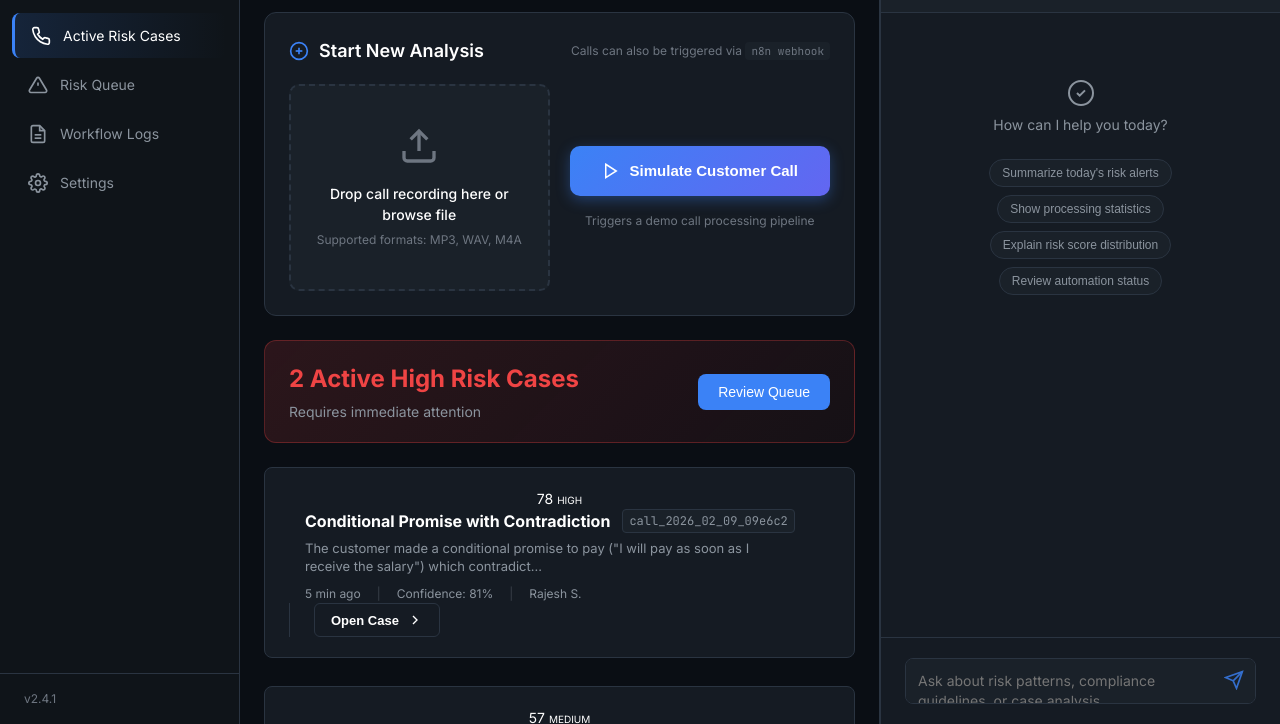
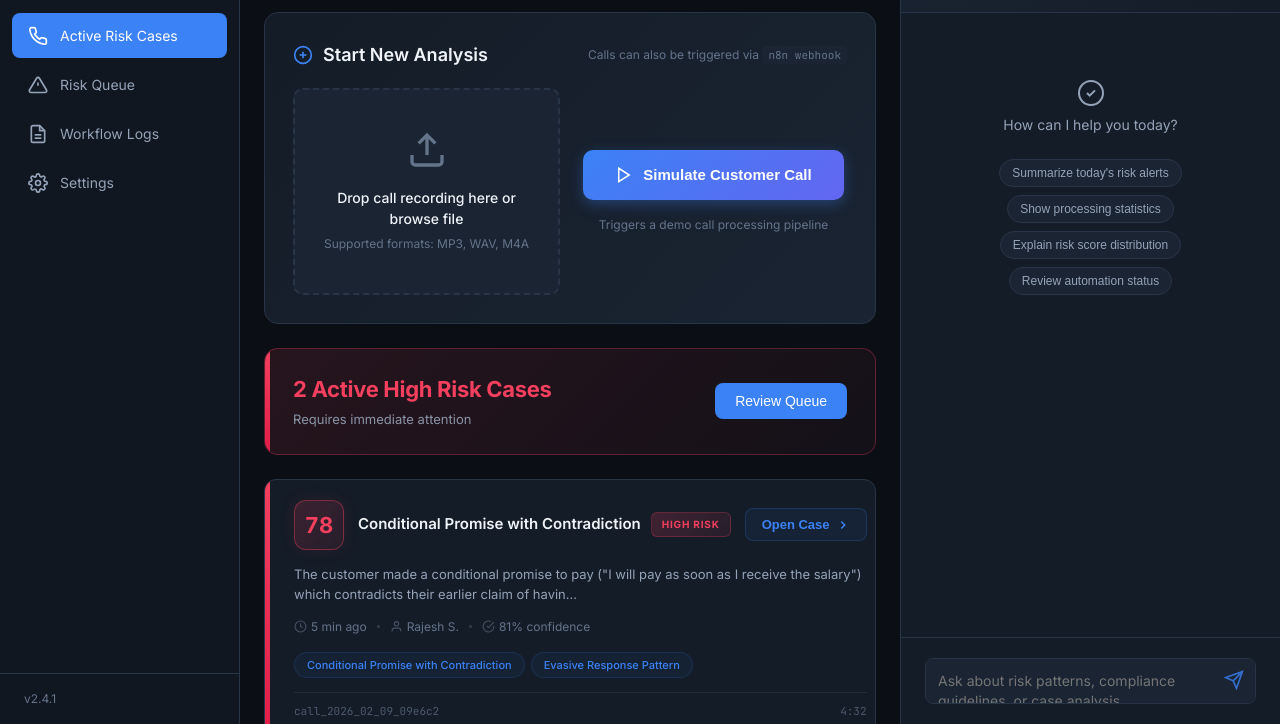
Before and after one commit to kriti11m/VoiceOps_frontend, a website built with Vite: page index.html in a window 1280 px wide. Shown: the part 76-800 px from the top of the page. Built offline with nearby package versions, Linux system fonts and the light colour scheme.

Commit message:
enhanced ui/ux

```diff
--- a/src/animations.css
+++ b/src/animations.css
@@ -118,21 +118,13 @@
     animation: slideUp 0.5s ease-out forwards;
 }
 
-/* Call Cards - Staggered entrance applied in main.js via loop index,
-   but defaults here */
+/* Call Cards - Staggered entrance */
 .call-card {
     opacity: 0;
-    /* Handled by animation */
-    animation: slideUp 0.5s ease-out forwards;
-    transition: transform 0.2s ease, box-shadow 0.2s ease, border-color 0.2s ease;
+    animation: slideUp 0.45s ease-out forwards;
 }
 
-.call-card:hover {
-    transform: translateY(-4px);
-    box-shadow: 0 12px 24px -10px rgba(0, 0, 0, 0.5);
-    border-color: var(--accent-blue);
-    z-index: 10;
-}
+/* Hover handled in components.css — no override here */
 
 /* Risk Queue Table Rows */
 .risk-table tbody tr {
@@ -182,13 +174,10 @@ button:active {
 
 .nav-item:hover {
     background: rgba(255, 255, 255, 0.05);
-    transform: translateX(4px);
+    transform: translateX(2px);
 }
 
-.nav-item.active {
-    background: linear-gradient(90deg, rgba(59, 130, 246, 0.15), transparent);
-    border-left: 3px solid var(--accent-blue);
-}
+/* Active state is handled by index.css — do not override here */
 
 /* Stagger Animation Delays (up to 10 items) */
 .stagger-1 {
--- a/src/components.css
+++ b/src/components.css
@@ -2,10 +2,10 @@
 
 /* Start New Analysis Panel */
 .start-analysis-panel {
-    background: var(--bg-card);
+    background: linear-gradient(135deg, var(--bg-card) 0%, var(--bg-elevated) 100%);
     border: 1px solid var(--border-color);
-    border-radius: 12px;
-    padding: 24px;
+    border-radius: 14px;
+    padding: 28px;
     margin-bottom: 24px;
 }
 
@@ -306,39 +306,47 @@
 
 /* Risk Banner */
 .risk-banner {
-    background: linear-gradient(135deg, var(--risk-high-bg) 0%, rgba(239, 68, 68, 0.05) 100%);
-    border: 1px solid rgba(239, 68, 68, 0.3);
-    border-radius: 12px;
-    padding: 20px 24px;
+    background: linear-gradient(135deg, rgba(244, 63, 94, 0.12) 0%, rgba(244, 63, 94, 0.04) 100%);
+    border: 1px solid rgba(244, 63, 94, 0.3);
+    border-radius: 14px;
+    padding: 24px 28px;
     display: flex;
     align-items: center;
     justify-content: space-between;
     margin-bottom: 24px;
     animation: banner-pulse 3s ease-in-out infinite;
+    position: relative;
+    overflow: hidden;
+}
+
+.risk-banner::before {
+    content: '';
+    position: absolute;
+    left: 0;
+    top: 0;
+    bottom: 0;
+    width: 5px;
+    background: linear-gradient(180deg, var(--risk-high), #e11d48);
+    border-radius: 14px 0 0 14px;
 }
 
 @keyframes banner-pulse {
-
-    0%,
-    100% {
-        border-color: rgba(239, 68, 68, 0.3);
-    }
-
-    50% {
-        border-color: rgba(239, 68, 68, 0.6);
-    }
+    0%, 100% { border-color: rgba(244, 63, 94, 0.25); }
+    50%      { border-color: rgba(244, 63, 94, 0.5); }
 }
 
 .risk-banner-content h2 {
-    font-size: 24px;
+    font-size: 22px;
     font-weight: 700;
     color: var(--risk-high);
     margin-bottom: 4px;
+    letter-spacing: -0.3px;
 }
 
 .risk-banner-content p {
     color: var(--text-secondary);
-    font-size: 14px;
+    font-size: 13px;
+    opacity: 0.9;
 }
 
 .risk-banner-actions {
@@ -387,35 +395,244 @@
     background: #dc2626;
 }
 
-/* Call Cards */
+/* Call Cards — Redesigned */
 .calls-grid {
     display: flex;
     flex-direction: column;
-    gap: 16px;
+    gap: 14px;
 }
 
 .call-card {
     background: var(--bg-card);
     border: 1px solid var(--border-color);
     border-radius: 12px;
-    padding: 20px;
     cursor: pointer;
-    transition: all var(--transition-normal);
+    transition: all 0.3s cubic-bezier(0.4, 0, 0.2, 1);
+    position: relative;
+    overflow: hidden;
+    display: flex;
 }
 
 .call-card:hover {
+    border-color: rgba(59, 130, 246, 0.45);
+    box-shadow: 0 8px 32px rgba(0, 0, 0, 0.4), 0 0 0 1px rgba(59, 130, 246, 0.1);
+    transform: translateY(-3px);
+    background: var(--bg-elevated);
+}
+
+/* Coloured left strip */
+.card-risk-strip {
+    width: 5px;
+    flex-shrink: 0;
+    border-radius: 12px 0 0 12px;
+}
+.card-risk-strip.high   { background: linear-gradient(180deg, var(--risk-high), #e11d48); }
+.card-risk-strip.medium { background: linear-gradient(180deg, var(--risk-medium), #d97706); }
+.card-risk-strip.low    { background: linear-gradient(180deg, var(--risk-low), #059669); }
+
+/* Card body */
+.card-body {
+    flex: 1;
+    padding: 20px 24px;
+    display: flex;
+    flex-direction: column;
+    gap: 14px;
+}
+
+/* ── Top Row ── */
+.card-top-row {
+    display: flex;
+    align-items: center;
+    gap: 14px;
+}
+
+/* Score badge */
+.card-risk-score {
+    width: 50px;
+    height: 50px;
+    border-radius: 12px;
+    display: flex;
+    align-items: center;
+    justify-content: center;
+    flex-shrink: 0;
+    font-weight: 800;
+    position: relative;
+}
+.card-risk-score.high {
+    background: linear-gradient(135deg, rgba(244, 63, 94, 0.18), rgba(244, 63, 94, 0.08));
+    border: 1.5px solid rgba(244, 63, 94, 0.4);
+    color: var(--risk-high);
+    box-shadow: 0 0 16px rgba(244, 63, 94, 0.1);
+}
+.card-risk-score.medium {
+    background: linear-gradient(135deg, rgba(245, 158, 11, 0.18), rgba(245, 158, 11, 0.08));
+    border: 1.5px solid rgba(245, 158, 11, 0.4);
+    color: var(--risk-medium);
+    box-shadow: 0 0 16px rgba(245, 158, 11, 0.1);
+}
+.card-risk-score.low {
+    background: linear-gradient(135deg, rgba(16, 185, 129, 0.18), rgba(16, 185, 129, 0.08));
+    border: 1.5px solid rgba(16, 185, 129, 0.4);
+    color: var(--risk-low);
+    box-shadow: 0 0 16px rgba(16, 185, 129, 0.1);
+}
+.card-score-number {
+    font-size: 22px;
+    line-height: 1;
+    font-variant-numeric: tabular-nums;
+}
+
+/* Title + risk tag */
+.card-title-area {
+    flex: 1;
+    display: flex;
+    align-items: center;
+    gap: 10px;
+    min-width: 0;
+}
+.card-pattern-title {
+    font-size: 15px;
+    font-weight: 600;
+    color: var(--text-primary);
+    white-space: nowrap;
+    overflow: hidden;
+    text-overflow: ellipsis;
+    margin: 0;
+}
+.card-risk-tag {
+    font-size: 10px;
+    font-weight: 700;
+    letter-spacing: 0.8px;
+    padding: 4px 10px;
+    border-radius: 6px;
+    white-space: nowrap;
+    flex-shrink: 0;
+    text-transform: uppercase;
+}
+.card-risk-tag.high {
+    background: linear-gradient(135deg, rgba(244, 63, 94, 0.2), rgba(244, 63, 94, 0.08));
+    color: var(--risk-high);
+    border: 1px solid rgba(244, 63, 94, 0.25);
+}
+.card-risk-tag.medium {
+    background: linear-gradient(135deg, rgba(245, 158, 11, 0.2), rgba(245, 158, 11, 0.08));
+    color: var(--risk-medium);
+    border: 1px solid rgba(245, 158, 11, 0.25);
+}
+.card-risk-tag.low {
+    background: linear-gradient(135deg, rgba(16, 185, 129, 0.2), rgba(16, 185, 129, 0.08));
+    color: var(--risk-low);
+    border: 1px solid rgba(16, 185, 129, 0.25);
+}
+
+/* Open Case button */
+.card-open-btn {
+    display: flex;
+    align-items: center;
+    gap: 6px;
+    padding: 8px 16px;
+    font-size: 13px;
+    font-weight: 600;
+    background: rgba(59, 130, 246, 0.08);
+    border: 1px solid rgba(59, 130, 246, 0.2);
+    border-radius: 8px;
+    color: var(--accent-blue);
+    cursor: pointer;
+    transition: all 0.25s;
+    white-space: nowrap;
+    flex-shrink: 0;
+}
+.card-open-btn:hover {
     border-color: var(--accent-blue);
-    transform: translateY(-2px);
-    box-shadow: 0 8px 24px rgba(0, 0, 0, 0.3);
-}
-
-.call-card-header {
-    display: flex;
-    align-items: flex-start;
-    gap: 20px;
-    margin-bottom: 16px;
-}
-
+    background: rgba(59, 130, 246, 0.15);
+    box-shadow: 0 2px 10px rgba(59, 130, 246, 0.2);
+    transform: translateX(2px);
+}
+.card-open-btn:hover svg {
+    transform: translateX(2px);
+}
+.card-open-btn svg {
+    transition: transform 0.2s;
+}
+
+/* ── Description ── */
+.card-description {
+    font-size: 13px;
+    line-height: 1.55;
+    color: var(--text-secondary);
+    margin: 0;
+}
+
+/* ── Bottom Row ── */
+.card-bottom-row {
+    display: flex;
+    align-items: center;
+    justify-content: space-between;
+    gap: 16px;
+    flex-wrap: wrap;
+}
+
+.card-meta-items {
+    display: flex;
+    align-items: center;
+    gap: 10px;
+    font-size: 12px;
+    color: var(--text-muted);
+}
+.card-meta-item {
+    display: flex;
+    align-items: center;
+    gap: 4px;
+}
+.card-meta-item svg {
+    opacity: 0.6;
+}
+.card-meta-divider {
+    width: 3px;
+    height: 3px;
+    border-radius: 50%;
+    background: var(--text-muted);
+    opacity: 0.4;
+}
+
+.card-pattern-pills {
+    display: flex;
+    gap: 6px;
+    flex-wrap: wrap;
+}
+.card-pill {
+    font-size: 11px;
+    padding: 4px 12px;
+    border-radius: 14px;
+    background: rgba(59, 130, 246, 0.06);
+    border: 1px solid rgba(59, 130, 246, 0.15);
+    color: var(--accent-blue);
+    white-space: nowrap;
+    font-weight: 500;
+}
+
+/* ── Case ID footer ── */
+.card-id-row {
+    display: flex;
+    align-items: center;
+    justify-content: space-between;
+    padding-top: 10px;
+    border-top: 1px solid var(--border-subtle);
+}
+.card-case-id {
+    font-family: var(--font-mono);
+    font-size: 11px;
+    color: var(--text-muted);
+    opacity: 0.7;
+}
+.card-duration {
+    font-family: var(--font-mono);
+    font-size: 11px;
+    color: var(--text-muted);
+    opacity: 0.7;
+}
+
+/* Legacy badge classes kept for table & investigation pages */
 .risk-badge {
     min-width: 100px;
     padding: 12px 16px;
@@ -442,7 +659,6 @@
     background: var(--risk-high-bg);
     color: var(--risk-high);
     border: 1px solid rgba(239, 68, 68, 0.3);
-    animation: risk-pulse 2s ease-in-out;
 }
 
 .risk-badge.medium {
@@ -455,48 +671,6 @@
     background: var(--risk-low-bg);
     color: var(--risk-low);
     border: 1px solid rgba(34, 197, 94, 0.3);
-}
-
-@keyframes risk-pulse {
-
-    0%,
-    100% {
-        transform: scale(1);
-    }
-
-    50% {
-        transform: scale(1.05);
-    }
-}
-
-.call-info {
-    flex: 1;
-}
-
-.call-info h3 {
-    font-size: 16px;
-    font-weight: 600;
-    margin-bottom: 4px;
-}
-
-.call-meta {
-    display: flex;
-    gap: 16px;
-    color: var(--text-muted);
-    font-size: 13px;
-}
-
-.call-decision {
-    background: var(--bg-elevated);
-    border-radius: 8px;
-    padding: 12px 16px;
-    max-width: 280px;
-}
-
-.call-decision p {
-    font-size: 13px;
-    color: var(--text-secondary);
-    font-style: italic;
 }
 
 /* Processing Pipeline */
@@ -989,64 +1163,7 @@
     background: var(--risk-high);
 }
 
-/* Enhanced Case List Item (CRM Row Style) */
-.call-card {
-    background: var(--bg-card);
-    border: 1px solid var(--border-color);
-    border-radius: 8px;
-    /* Sharper corners */
-    padding: 20px 24px;
-    margin-bottom: 12px;
-    transition: all 0.2s cubic-bezier(0.4, 0, 0.2, 1);
-    position: relative;
-    overflow: hidden;
-    display: flex;
-    align-items: center;
-}
-
-.call-card:hover {
-    border-color: var(--accent-blue);
-    box-shadow: 0 4px 12px rgba(0, 0, 0, 0.2);
-    /* Subtle lift */
-    transform: translateY(-1px);
-    z-index: 1;
-}
-
-/* Open Case Button - Enhanced */
-.btn-review {
-    background: transparent;
-    border: 1px solid var(--border-color);
-    color: var(--text-primary);
-    padding: 8px 16px;
-    font-size: 13px;
-    font-weight: 600;
-    border-radius: 6px;
-    cursor: pointer;
-    transition: all 0.2s ease;
-    display: flex;
-    align-items: center;
-    gap: 8px;
-    white-space: nowrap;
-}
-
-.btn-review:hover {
-    border-color: var(--accent-blue);
-    color: var(--accent-blue);
-    background: rgba(59, 130, 246, 0.05);
-}
-
-.btn-review svg {
-    transition: transform 0.2s;
-}
-
-.btn-review:hover svg {
-    transform: translateX(3px);
-}
-
-/* Remove old flashy styles if any */
-.call-card::before {
-    display: none;
-}
+/* (Legacy CRM overrides removed — see redesigned card styles above) */
 
 .decision-main-btn.btn-review {
     background: var(--accent-blue);
@@ -1550,8 +1667,8 @@
 
 .workspace-layout {
     display: grid;
-    grid-template-columns: 1fr 400px; /* Fixed width assistant */
-    height: 100vh;
+    grid-template-columns: 1fr 380px; /* Slightly narrower assistant */
+    height: calc(100vh);
     overflow: hidden;
 }
 
@@ -1559,7 +1676,7 @@
     display: flex;
     flex-direction: column;
     overflow: hidden;
-    border-right: 1px solid var(--border-color);
+    min-height: 0;
 }
 
 /* Assistant Panel Container */
@@ -1575,7 +1692,7 @@
 .assistant-header {
     padding: 20px 24px;
     border-bottom: 1px solid var(--border-color);
-    background: var(--bg-elevated);
+    background: linear-gradient(135deg, var(--bg-elevated) 0%, var(--bg-card) 100%);
 }
 
 .assistant-title {
--- a/src/index.css
+++ b/src/index.css
@@ -1,30 +1,30 @@
 /* VoiceOps Design System */
 :root {
-  /* Colors */
-  --bg-primary: #0a0e14;
-  --bg-secondary: #0f1419;
-  --bg-card: #151b23;
-  --bg-elevated: #1a2129;
-  --border-color: #2a3441;
-  --border-subtle: #1e2631;
+  /* Colors — vibrant dark theme */
+  --bg-primary: #0b0f15;
+  --bg-secondary: #101720;
+  --bg-card: #141c27;
+  --bg-elevated: #1a2432;
+  --border-color: #283548;
+  --border-subtle: #1f2d3d;
 
-  --text-primary: #ffffff;
-  --text-secondary: #8b949e;
-  --text-muted: #6e7681;
+  --text-primary: #f0f4f8;
+  --text-secondary: #94a3b8;
+  --text-muted: #64748b;
 
   --accent-blue: #3b82f6;
   --accent-blue-hover: #2563eb;
-  --accent-blue-glow: rgba(59, 130, 246, 0.3);
+  --accent-blue-glow: rgba(59, 130, 246, 0.25);
 
-  --risk-high: #ef4444;
-  --risk-high-bg: rgba(239, 68, 68, 0.15);
+  --risk-high: #f43f5e;
+  --risk-high-bg: rgba(244, 63, 94, 0.12);
   --risk-medium: #f59e0b;
-  --risk-medium-bg: rgba(245, 158, 11, 0.15);
-  --risk-low: #22c55e;
-  --risk-low-bg: rgba(34, 197, 94, 0.15);
+  --risk-medium-bg: rgba(245, 158, 11, 0.12);
+  --risk-low: #10b981;
+  --risk-low-bg: rgba(16, 185, 129, 0.12);
 
-  --status-online: #22c55e;
-  --status-offline: #ef4444;
+  --status-online: #10b981;
+  --status-offline: #f43f5e;
 
   /* Typography */
   --font-sans: 'Inter', -apple-system, BlinkMacSystemFont, sans-serif;
@@ -330,4 +330,5 @@ html, body {
   flex: 1;
   padding: 24px;
   overflow-y: auto;
+  max-width: 1200px;
 }
--- a/src/main.js
+++ b/src/main.js
@@ -360,38 +360,59 @@ function renderCallCard(call, index = 0) {
   const risk = call.input_risk_assessment;
   const rag = call.rag_output;
   const riskLevel = rag.grounded_assessment === 'high_risk' ? 'high' : (rag.grounded_assessment === 'medium_risk' ? 'medium' : 'low');
+  const riskLabel = riskLevel === 'high' ? 'HIGH RISK' : riskLevel === 'medium' ? 'MEDIUM' : 'LOW RISK';
 
-  return `<div class="call-card" data-call-id="${call.call_id}" style="animation-delay: ${index * 0.1}s">
-    <div class="call-card-content">
-      <!-- Left: Verdict -->
-      <div class="risk-badge-large ${riskLevel}" style="min-width:90px;text-align:center">
-        <span class="score">${risk.risk_score}</span>
-        <span class="label" style="font-size:10px">${riskLevel.toUpperCase()}</span>
+  return `<div class="call-card" data-call-id="${call.call_id}" style="animation-delay: ${index * 0.08}s">
+
+    <!-- Risk Accent Strip -->
+    <div class="card-risk-strip ${riskLevel}"></div>
+
+    <div class="card-body">
+      <!-- Top Row: Risk Score + Pattern Title + Status Tag -->
+      <div class="card-top-row">
+        <div class="card-risk-score ${riskLevel}">
+          <span class="card-score-number">${risk.risk_score}</span>
+        </div>
+        <div class="card-title-area">
+          <h3 class="card-pattern-title">${rag.matched_patterns[0] || 'Pattern Detected'}</h3>
+          <span class="card-risk-tag ${riskLevel}">${riskLabel}</span>
+        </div>
+        <button class="card-open-btn" onclick="event.stopPropagation(); openCallInvestigation('${call.call_id}')">
+          Open Case
+          <svg viewBox="0 0 24 24" width="14" height="14" fill="none" stroke="currentColor" stroke-width="2.5"><polyline points="9 18 15 12 9 6"/></svg>
+        </button>
       </div>
 
-      <!-- Center: Pattern & Rationale -->
-      <div class="case-info" style="flex:1;padding-left:16px">
-        <div class="case-header" style="display:flex;align-items:center;gap:12px;margin-bottom:6px">
-           <strong style="color:var(--text-primary);font-size:16px">${rag.matched_patterns[0] || 'Pattern Detected'}</strong>
-           <span class="case-id-badge" style="font-family:var(--font-mono);font-size:12px;color:var(--text-secondary);background:var(--bg-elevated);padding:2px 6px;border-radius:4px;border:1px solid var(--border-color)">${call.call_id}</span>
+      <!-- Description -->
+      <p class="card-description">${rag.explanation.substring(0, 140)}${rag.explanation.length > 140 ? '...' : ''}</p>
+
+      <!-- Bottom Row: Meta Info + Pattern Pills -->
+      <div class="card-bottom-row">
+        <div class="card-meta-items">
+          <span class="card-meta-item">
+            <svg viewBox="0 0 24 24" width="13" height="13" fill="none" stroke="currentColor" stroke-width="2"><circle cx="12" cy="12" r="10"/><polyline points="12,6 12,12 16,14"/></svg>
+            ${timeAgo(new Date(call.call_timestamp))}
+          </span>
+          <span class="card-meta-divider"></span>
+          <span class="card-meta-item">
+            <svg viewBox="0 0 24 24" width="13" height="13" fill="none" stroke="currentColor" stroke-width="2"><path d="M20 21v-2a4 4 0 00-4-4H8a4 4 0 00-4 4v2"/><circle cx="12" cy="7" r="4"/></svg>
+            ${call.customer_name || 'Unknown'}
+          </span>
+          <span class="card-meta-divider"></span>
+          <span class="card-meta-item">
+            <svg viewBox="0 0 24 24" width="13" height="13" fill="none" stroke="currentColor" stroke-width="2"><path d="M22 11.08V12a10 10 0 11-5.93-9.14"/><polyline points="22,4 12,14.01 9,11.01"/></svg>
+            ${Math.round(rag.confidence * 100)}% confidence
+          </span>
         </div>
-        <p style="margin:0;font-size:13px;color:var(--text-secondary);line-height:1.4;max-width:90%">
-          ${rag.explanation.substring(0, 110)}...
-        </p>
-        <div class="case-meta" style="margin-top:10px;font-size:12px;color:var(--text-secondary);display:flex;gap:16px;align-items:center">
-          <span>${timeAgo(new Date(call.call_timestamp))}</span>
-          <span style="opacity:0.3">|</span>
-          <span>Confidence: ${Math.round(rag.confidence * 100)}%</span>
-          <span style="opacity:0.3">|</span>
-          <span>${call.customer_name || 'Unknown Customer'}</span>
+        <div class="card-pattern-pills">
+          ${rag.matched_patterns.slice(0, 2).map(p => `<span class="card-pill">${p}</span>`).join('')}
         </div>
       </div>
 
-      <!-- Right: Action -->
-      <div class="rag-summary" style="align-items:flex-end;min-width:auto;padding-left:24px;border-left:1px solid var(--border-color)">
-        <button class="btn-review" onclick="openCallInvestigation('${call.call_id}')">
-          Open Case <svg viewBox="0 0 24 24" width="16" height="16" fill="none" stroke="currentColor" stroke-width="2"><polyline points="9 18 15 12 9 6"/></svg>
-        </button>
+      <!-- Case ID Footer -->
+      <div class="card-id-row">
+        <span class="card-case-id">${call.call_id}</span>
+        <span class="card-duration">${call.duration}</span>
       </div>
     </div>
   </div>`;
```
Also changed, not shown: src/tables.css (+18 -0 lines).
